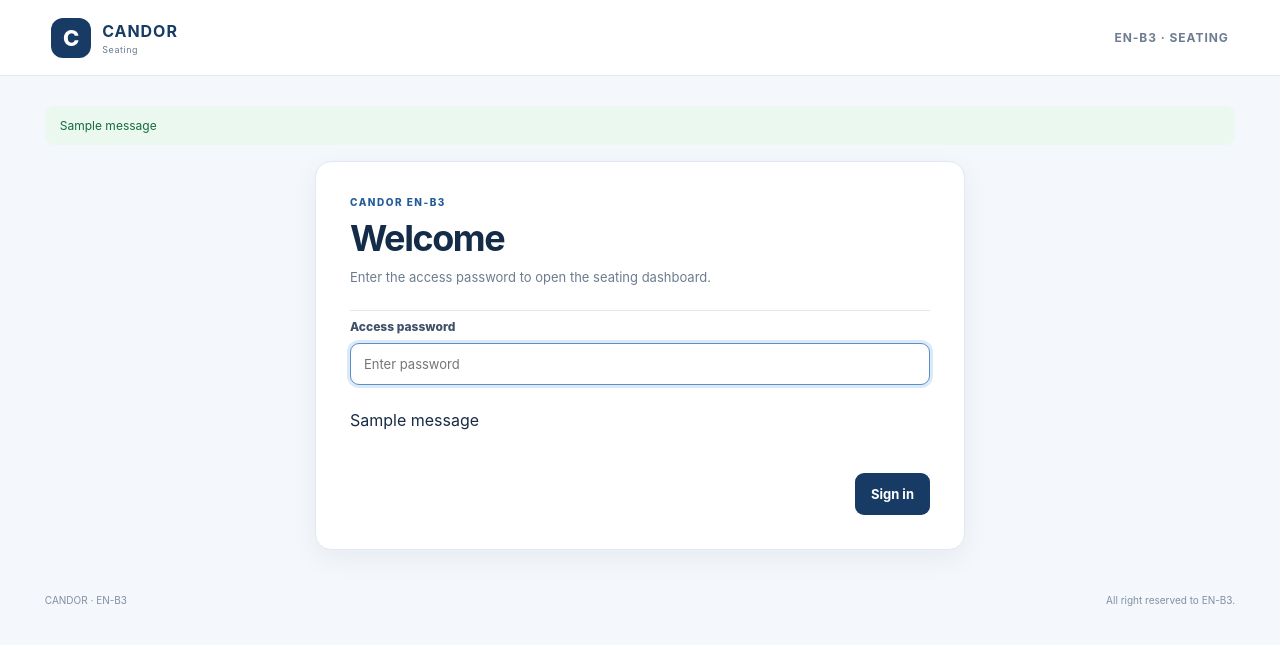
After one commit to adityasingh-00/candor-en-b3, a Flask app: page /login in a window 1280 px wide. The commit adds this page. Shown: the top 645 px of the page. Run offline with Flask 3, Linux system fonts and the light colour scheme; tables that the repository leaves empty hold one stand-in row (values such as "Sample post"); one stand-in notice (Sample message) is shown; some libraries are stand-ins or nearby versions.

Commit message:
Update seating tracker

```diff
--- a/app.py
+++ b/app.py
@@ -5,8 +5,14 @@ from zoneinfo import ZoneInfo
 import click
 from flask import Flask, render_template, request, redirect, url_for, flash
 from flask_sqlalchemy import SQLAlchemy
+import hmac
+from functools import wraps
+
+from flask import session
+from dotenv import load_dotenv
 
 db = SQLAlchemy()
+load_dotenv()
 
 
 
@@ -61,15 +67,16 @@ VALID_STATUSES = {"Available", "WFH", "Leave", "Other"}
 
 def create_app():
     app = Flask(__name__)
-
-
+    app.config["APP_PASSWORD"] = os.environ.get("APP_PASSWORD")
+    app.config["PERMANENT_SESSION_LIFETIME"] = timedelta(hours=12)
     app.config["APP_TIMEZONE"] = os.environ.get(
         "APP_TIMEZONE", "Asia/Kolkata"
     )
 
-    app.config["SECRET_KEY"] = os.environ.get(
-        "SECRET_KEY", "local-only-change-this-secret"
-    )
+    app.config["SECRET_KEY"] = os.environ.get("SECRET_KEY")
+
+    if not app.config["SECRET_KEY"]:
+        raise RuntimeError("SECRET_KEY is not configured.")
 
     database_url = os.environ.get(
         "DATABASE_URL",
@@ -100,7 +107,15 @@ def create_app():
     )
 
     db.init_app(app)
+    def login_required(view):
+        @wraps(view)
+        def wrapped_view(*args, **kwargs):
+            if not session.get("authenticated"):
+                return redirect(url_for("login"))
 
+            return view(*args, **kwargs)
+
+        return wrapped_view
 
     @app.cli.command("init-db")
     def init_db():
@@ -184,7 +199,45 @@ def create_app():
 
             db.session.commit()
 
+
+    @app.route("/login", methods=["GET", "POST"])
+    def login():
+
+        if session.get("authenticated"):
+            return redirect(url_for("index"))
+
+        if request.method == "POST":
+
+            entered_password = request.form.get("password", "")
+            actual_password = app.config.get("APP_PASSWORD")
+
+            if not actual_password:
+                return "Login is not configured on the server.", 503
+
+            if hmac.compare_digest(
+                entered_password,
+                actual_password
+            ):
+                session.clear()
+                session["authenticated"] = True
+                session.permanent = True
+
+                return redirect(url_for("index"))
+
+            flash("Incorrect password. Please try again.", "error")
+
+        return render_template("login.html")
+
+
+    @app.post("/logout")
+    def logout():
+
+        session.clear()
+
+        return redirect(url_for("login"))
+
     @app.get("/")
+    @login_required
     def index():
 
         reset_seats_if_due()
@@ -239,6 +292,7 @@ def create_app():
         "/update/<int:employee_id>",
         methods=["GET", "POST"]
     )
+    @login_required
     def update(employee_id):
 
         emp = db.get_or_404(Employee, employee_id)
--- a/templates/index.html
+++ b/templates/index.html
@@ -22,6 +22,11 @@
             class="btn btn-primary">
             View Roaster Pdf
         </a>
+        <form method="POST" action="{{ url_for('logout') }}">
+            <button class="btn btn-secondary" type="submit">
+                Logout
+            </button>
+       </form>
 
         <button
             class="btn btn-secondary"
--- /dev/null
+++ b/templates/login.html
@@ -0,0 +1,52 @@
+{% extends "base.html" %}
+
+{% block title %}Login · CANDOR{% endblock %}
+
+{% block content %}
+
+<div class="form-page">
+
+    <section class="edit-card">
+
+        <div class="edit-header">
+            <div>
+                <p class="eyebrow">CANDOR EN-B3</p>
+                <h1>Welcome</h1>
+                <p class="muted">
+                    Enter the access password to open the seating dashboard.
+                </p>
+            </div>
+        </div>
+
+        <form method="POST" class="edit-form">
+
+            <label for="password">Access password</label>
+
+            <input
+                type="password"
+                id="password"
+                name="password"
+                placeholder="Enter password"
+                required
+                autofocus
+            >
+
+            {% for category, message in get_flashed_messages(with_categories=true) %}
+                <p class="flash-message {{ category }}">
+                    {{ message }}
+                </p>
+            {% endfor %}
+
+            <div class="form-actions">
+                <button class="btn btn-primary" type="submit">
+                    Sign in
+                </button>
+            </div>
+
+        </form>
+
+    </section>
+
+</div>
+
+{% endblock %}
```
Also changed, not shown: requirements.txt (+22 -6 lines). Lines whose indentation alone changed are shown as unchanged.
